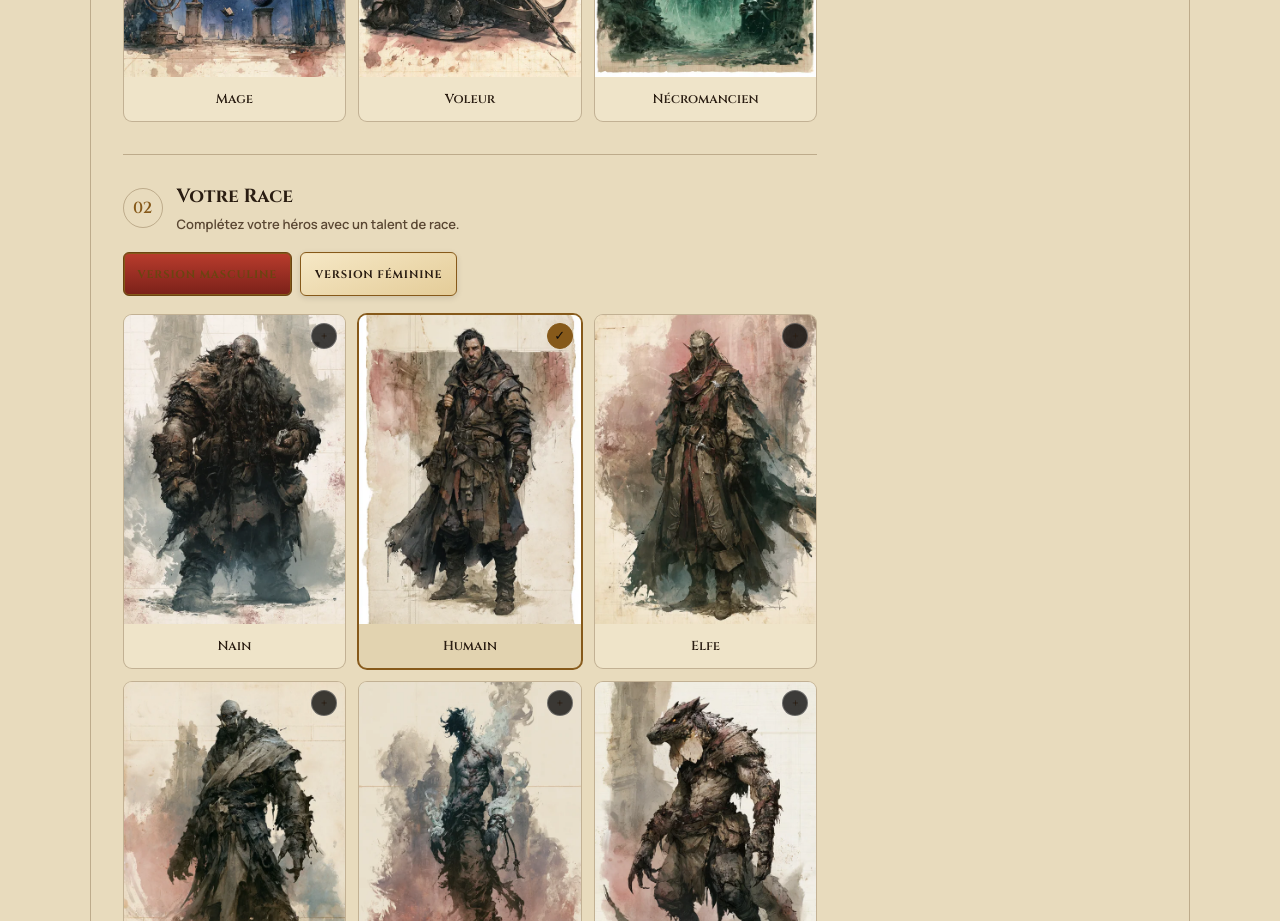
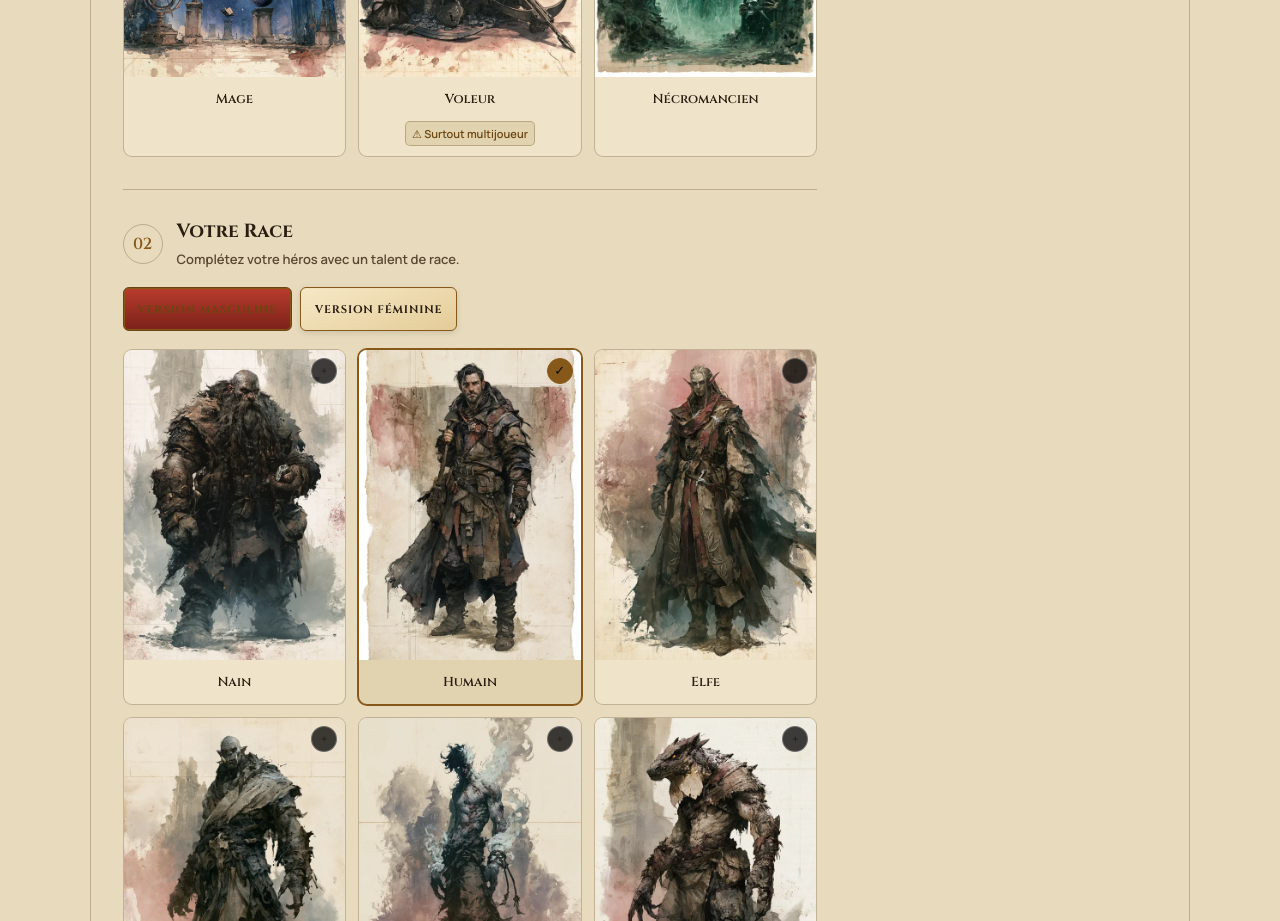
Before and after one commit to G33KOO/Ossuary-game, a React (Vite) app: page /solo in a window 1280 px wide. Shown: the part 1540-2461 px from the top of the page. Built offline with nearby package versions, Linux system fonts and the light colour scheme.

Commit message:
Warn that Rogue is primarily a multiplayer class

```diff
--- a/src/components/SoloBoard.tsx
+++ b/src/components/SoloBoard.tsx
@@ -411,10 +411,13 @@ export function SoloBoard({ onPlayingChange }: { onPlayingChange?: (playing: boo
               entry={heroCard('Classe', name)}
               key={name}
               label={heroName('Classe', name)}
+              warning={name === 'Voleur' ? sim.rogueSoloLabel : undefined}
+              warningDetails={name === 'Voleur' ? sim.rogueSoloWarning : undefined}
               onClick={() => { setKlass(name); setRandomizedHero(null) }}
             />
           ))}
         </div>
+        {klass === 'Voleur' ? <p className="sim-class-warning" role="status"><span aria-hidden="true">⚠</span> {sim.rogueSoloWarning}</p> : null}
         </section>
         <section className="sim-choice-section" aria-labelledby="setup-race">
         <div className="sim-choice-heading"><span className="sim-step" aria-hidden="true">02</span><div><h4 id="setup-race">{sim.chooseRace}</h4><p>{sim.raceHint}</p></div></div>
@@ -923,18 +926,23 @@ function HeroChoice({
   label,
   onClick,
   gender = 'male',
+  warning,
+  warningDetails,
 }: {
   active: boolean
   entry: (typeof CARDS)[number] | undefined
   label: string
   onClick: () => void
   gender?: CardGender
+  warning?: string
+  warningDetails?: string
 }) {
   const art = entry ? getCardIllustration(entry, gender) : undefined
   return (
     <button aria-pressed={active} className={`sim-choice${active ? ' is-active' : ''}`} onClick={onClick} type="button">
       {art ? <img alt="" loading="lazy" src={art.src} /> : null}
       <span className="sim-choice-name">{label}</span>
+      {warning ? <span className="sim-choice-warning" title={warningDetails}><span aria-hidden="true">⚠</span> {warning}</span> : null}
       <span aria-hidden="true" className="sim-choice-check">{active ? '✓' : '+'}</span>
     </button>
   )
--- a/src/content/solo.ts
+++ b/src/content/solo.ts
@@ -82,6 +82,8 @@ const fr: SoloCopy = {
     randomHero: 'Aléatoire',
     randomHeroHint: 'Tire une classe, une race et un serment parmi ceux disponibles. Le Revenant conserve ses deux serments. Vous pourrez vérifier le résultat avant d’entrer dans l’Ossuaire.',
     classHint: 'Choisissez votre style de jeu et votre capacité active.',
+    rogueSoloLabel: 'Surtout multijoueur',
+    rogueSoloWarning: 'Le Voleur est une classe surtout pensée pour le multijoueur. Il reste jouable, mais est moins adapté au mode solo.',
     raceHint: 'Complétez votre héros avec un talent de race.',
     yourHero: 'Votre héros',
     startingKit: 'Niveau 1 · {count} Butins de départ · Choix des Serments à suivre',
@@ -544,6 +546,8 @@ const en: SoloCopy = {
     randomHero: 'Random',
     randomHeroHint: 'Picks an available class, race and oath. Revenants keep their two oaths. You can review the result before entering the Ossuary.',
     classHint: 'Choose your playstyle and active ability.',
+    rogueSoloLabel: 'Best in multiplayer',
+    rogueSoloWarning: 'The Rogue is primarily designed for multiplayer. It remains playable, but is less suited to solo play.',
     raceHint: 'Complete your hero with a racial talent.',
     yourHero: 'Your hero',
     startingKit: 'Level 1 · {count} starting Loot cards · Choose your Oaths next',
--- a/src/styles/solo-board.css
+++ b/src/styles/solo-board.css
@@ -1590,6 +1590,9 @@ body.solo-playing footer {
 .sim-setup .sim-choice img { display: block; width: 100%; height: auto; aspect-ratio: auto; object-fit: contain; border-radius: 0; }
 .sim-setup .sim-gender-switch { justify-content: flex-start; margin: 0 0 18px; }
 .sim-choice-name { display: block; width: 100%; padding: 13px 6px; font-size: clamp(10px, 1.1vw, 13px); overflow-wrap: anywhere; }
+.sim-choice-warning { display: block; margin: 0 6px 10px; padding: 4px 6px; border: 1px solid var(--line); border-radius: 5px; color: var(--gold-light); background: var(--surface-strong); font: 600 11px/1.4 var(--sans); letter-spacing: 0; text-transform: none; }
+.sim-class-warning { margin: 14px 0 0; padding: 10px 12px; border-left: 2px solid var(--gold); background: var(--surface-strong); color: var(--bone); font-size: 13px; line-height: 1.5; }
+.sim-class-warning > span { color: var(--gold-light); margin-right: 4px; }
 .sim-choice-check { position: absolute; top: 8px; right: 8px; display: grid; place-items: center; width: 26px; height: 26px; border-radius: 50%; background: rgb(0 0 0 / 75%); color: var(--bone); border: 1px solid rgb(255 255 255 / 25%); }
 .sim-setup .sim-choice.is-active { border-color: var(--gold); box-shadow: 0 0 0 1px var(--gold); background: var(--surface-strong); }
 .sim-choice.is-active .sim-choice-check { background: var(--gold); color: #100c0a; border-color: var(--gold); }
```
